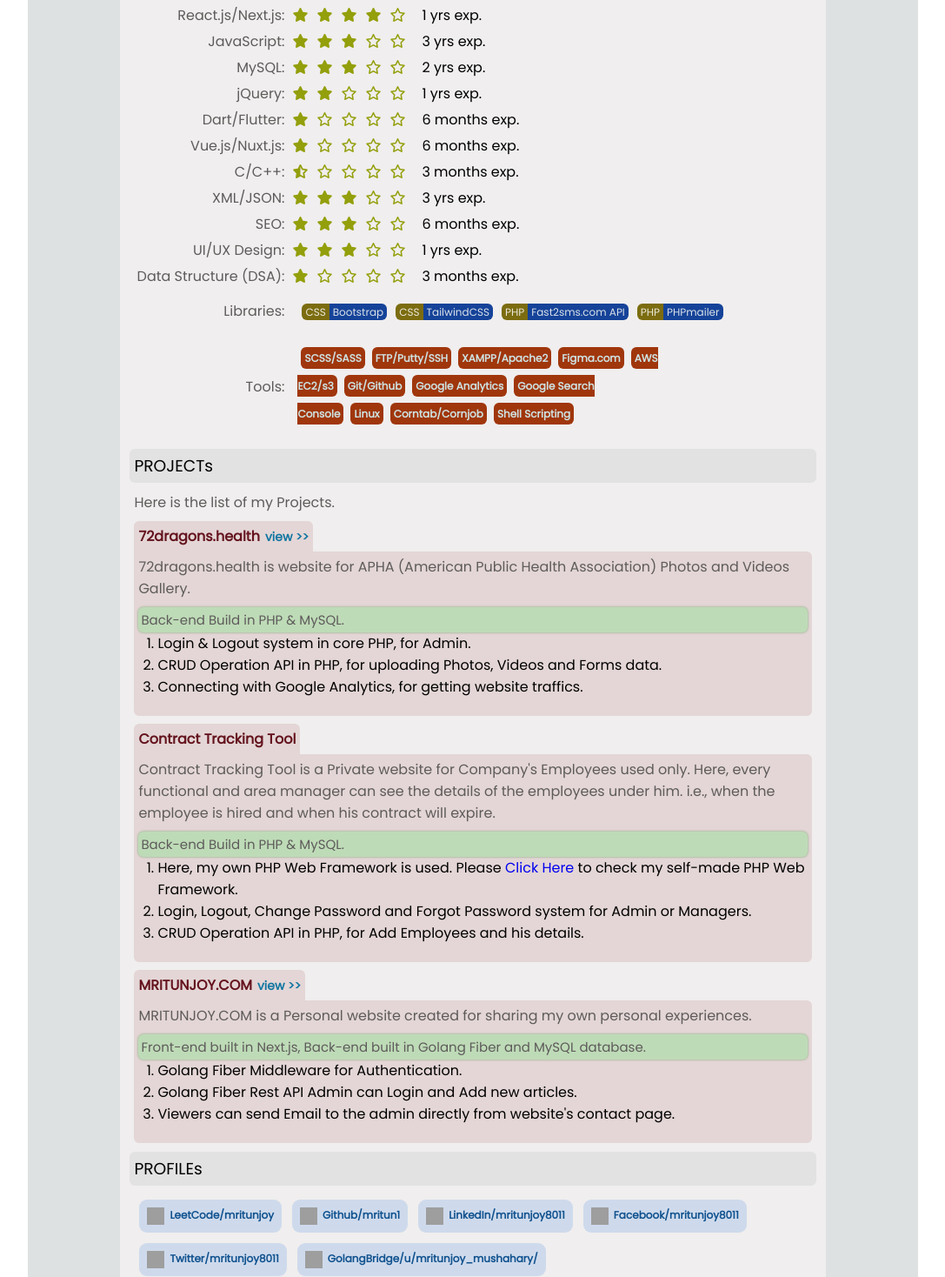
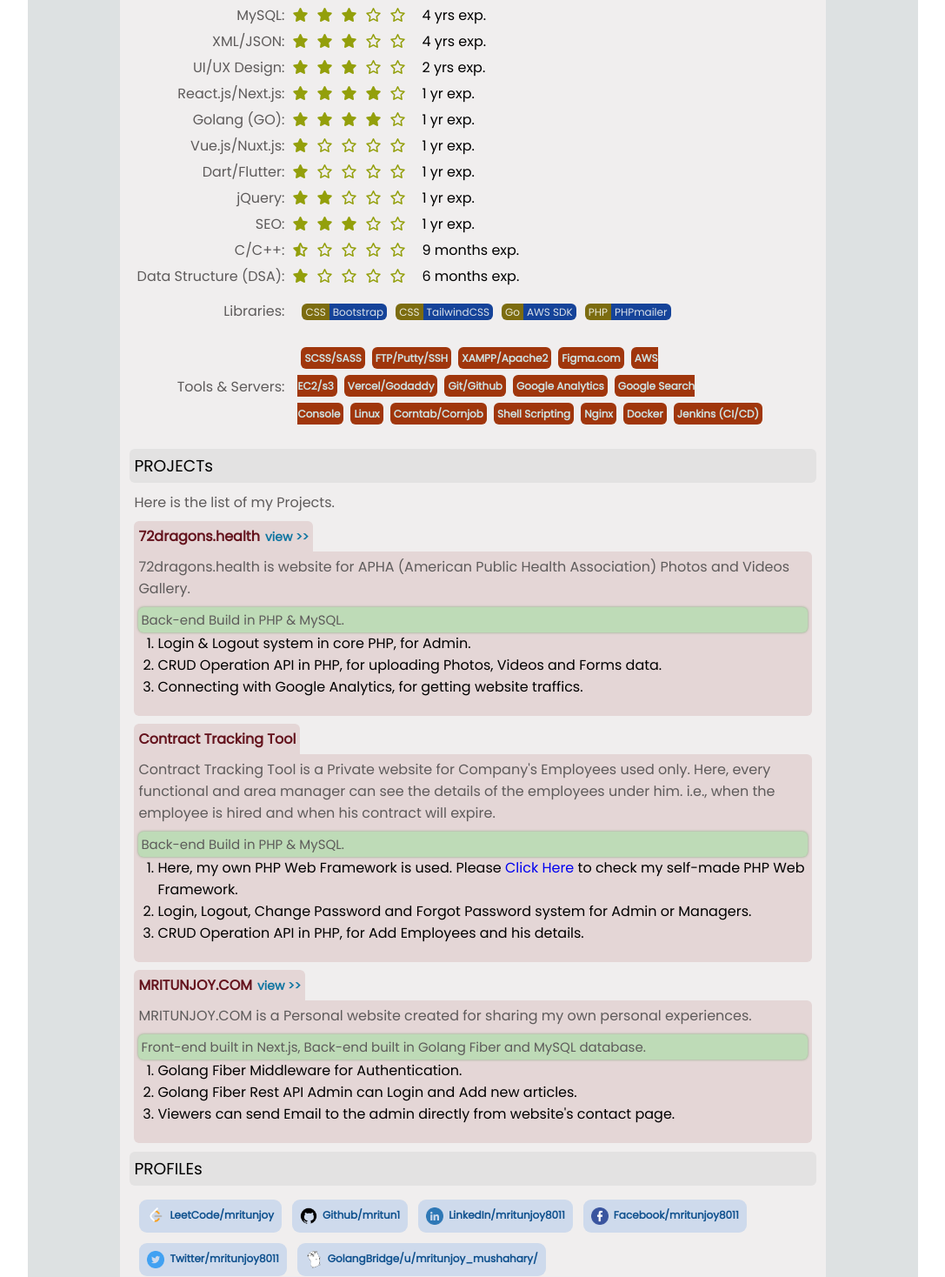
Before and after one commit to mritun1/mushahary.com-v1, a Next.js app: page /team/mritunjoy-mushahary in a window 1280 px wide. Shown: the part 645-2113 px from the top of the page at 87% size, without its empty margins (96-1183 px from the left). Built offline with nearby package versions, Linux system fonts and the light colour scheme; grey boxes are pictures that could not be loaded.

Commit message:
resume update

```diff
--- a/pages/team/mritunjoy-mushahary.tsx
+++ b/pages/team/mritunjoy-mushahary.tsx
@@ -99,7 +99,7 @@
                                                 <i className="fa-solid fa-star"></i>
                                                 <i className="fa-solid fa-star-half-stroke"></i>
                                             </td>
-                                            <td>4 yrs exp.</td>
+                                            <td>6 yrs exp.</td>
                                         </tr>
 
                                         <tr>
@@ -111,7 +111,62 @@
                                                 <i className="fa-solid fa-star"></i>
                                                 <i className="fa-regular fa-star"></i>
                                             </td>
-                                            <td>3 yrs exp.</td>
+                                            <td>5 yrs exp.</td>
+                                        </tr>
+                                        <tr>
+                                            <td>JavaScript:</td>
+                                            <td className='stars'>
+                                                <i className="fa-solid fa-star"></i>
+                                                <i className="fa-solid fa-star"></i>
+                                                <i className="fa-solid fa-star"></i>
+                                                <i className="fa-regular fa-star"></i>
+                                                <i className="fa-regular fa-star"></i>
+                                            </td>
+                                            <td>4 yrs exp.</td>
+                                        </tr>
+                                        <tr>
+                                            <td>MySQL:</td>
+                                            <td className='stars'>
+                                                <i className="fa-solid fa-star"></i>
+                                                <i className="fa-solid fa-star"></i>
+                                                <i className="fa-solid fa-star"></i>
+                                                <i className="fa-regular fa-star"></i>
+                                                <i className="fa-regular fa-star"></i>
+                                            </td>
+                                            <td>4 yrs exp.</td>
+                                        </tr>
+                                        <tr>
+                                            <td>XML/JSON:</td>
+                                            <td className='stars'>
+                                                <i className="fa-solid fa-star"></i>
+                                                <i className="fa-solid fa-star"></i>
+                                                <i className="fa-solid fa-star"></i>
+                                                <i className="fa-regular fa-star"></i>
+                                                <i className="fa-regular fa-star"></i>
+                                            </td>
+                                            <td>4 yrs exp.</td>
+                                        </tr>
+                                        <tr>
+                                            <td>UI/UX Design:</td>
+                                            <td className='stars'>
+                                                <i className="fa-solid fa-star"></i>
+                                                <i className="fa-solid fa-star"></i>
+                                                <i className="fa-solid fa-star"></i>
+                                                <i className="fa-regular fa-star"></i>
+                                                <i className="fa-regular fa-star"></i>
+                                            </td>
+                                            <td>2 yrs exp.</td>
+                                        </tr>
+                                        <tr>
+                                            <td>React.js/Next.js:</td>
+                                            <td className='stars'>
+                                                <i className="fa-solid fa-star"></i>
+                                                <i className="fa-solid fa-star"></i>
+                                                <i className="fa-solid fa-star"></i>
+                                                <i className="fa-solid fa-star"></i>
+                                                <i className="fa-regular fa-star"></i>
+                                            </td>
+                                            <td>1 yr exp.</td>
                                         </tr>
                                         <tr>
                                             <td>Golang (GO):</td>
@@ -122,40 +177,29 @@
                                                 <i className="fa-solid fa-star"></i>
                                                 <i className="fa-regular fa-star"></i>
                                             </td>
-                                            <td>1 yrs exp.</td>
+                                            <td>1 yr exp.</td>
                                         </tr>
                                         <tr>
-                                            <td>React.js/Next.js:</td>
+                                            <td>Vue.js/Nuxt.js:</td>
                                             <td className='stars'>
-                                                <i className="fa-solid fa-star"></i>
-                                                <i className="fa-solid fa-star"></i>
-                                                <i className="fa-solid fa-star"></i>
-                                                <i className="fa-solid fa-star"></i>
-                                                <i className="fa-regular fa-star"></i>
-                                            </td>
-                                            <td>1 yrs exp.</td>
-                                        </tr>
-                                        <tr>
-                                            <td>JavaScript:</td>
-                                            <td className='stars'>
-                                                <i className="fa-solid fa-star"></i>
-                                                <i className="fa-solid fa-star"></i>
                                                 <i className="fa-solid fa-star"></i>
                                                 <i className="fa-regular fa-star"></i>
                                                 <i className="fa-regular fa-star"></i>
+                                                <i className="fa-regular fa-star"></i>
+                                                <i className="fa-regular fa-star"></i>
                                             </td>
-                                            <td>3 yrs exp.</td>
+                                            <td>1 yr exp.</td>
                                         </tr>
                                         <tr>
-                                            <td>MySQL:</td>
+                                            <td>Dart/Flutter:</td>
                                             <td className='stars'>
-                                                <i className="fa-solid fa-star"></i>
-                                                <i className="fa-solid fa-star"></i>
                                                 <i className="fa-solid fa-star"></i>
                                                 <i className="fa-regular fa-star"></i>
                                                 <i className="fa-regular fa-star"></i>
+                                                <i className="fa-regular fa-star"></i>
+                                                <i className="fa-regular fa-star"></i>
                                             </td>
-                                            <td>2 yrs exp.</td>
+                                            <td>1 yr exp.</td>
                                         </tr>
                                         <tr>
                                             <td>jQuery:</td>
@@ -166,30 +210,18 @@
                                                 <i className="fa-regular fa-star"></i>
                                                 <i className="fa-regular fa-star"></i>
                                             </td>
-                                            <td>1 yrs exp.</td>
+                                            <td>1 yr exp.</td>
                                         </tr>
-
                                         <tr>
-                                            <td>Dart/Flutter:</td>
+                                            <td>SEO:</td>
                                             <td className='stars'>
+                                                <i className="fa-solid fa-star"></i>
+                                                <i className="fa-solid fa-star"></i>
                                                 <i className="fa-solid fa-star"></i>
                                                 <i className="fa-regular fa-star"></i>
                                                 <i className="fa-regular fa-star"></i>
-                                                <i className="fa-regular fa-star"></i>
-                                                <i className="fa-regular fa-star"></i>
                                             </td>
-                                            <td>6 months exp.</td>
-                                        </tr>
-                                        <tr>
-                                            <td>Vue.js/Nuxt.js:</td>
-                                            <td className='stars'>
-                                                <i className="fa-solid fa-star"></i>
-                                                <i className="fa-regular fa-star"></i>
-                                                <i className="fa-regular fa-star"></i>
-                                                <i className="fa-regular fa-star"></i>
-                                                <i className="fa-regular fa-star"></i>
-                                            </td>
-                                            <td>6 months exp.</td>
+                                            <td>1 yr exp.</td>
                                         </tr>
                                         <tr>
                                             <td>C/C++:</td>
@@ -200,40 +232,7 @@
                                                 <i className="fa-regular fa-star"></i>
                                                 <i className="fa-regular fa-star"></i>
                                             </td>
-                                            <td>3 months exp.</td>
-                                        </tr>
-                                        <tr>
-                                            <td>XML/JSON:</td>
-                                            <td className='stars'>
-                                                <i className="fa-solid fa-star"></i>
-                                                <i className="fa-solid fa-star"></i>
-                                                <i className="fa-solid fa-star"></i>
-                                                <i className="fa-regular fa-star"></i>
-                                                <i className="fa-regular fa-star"></i>
-                                            </td>
-                                            <td>3 yrs exp.</td>
-                                        </tr>
-                                        <tr>
-                                            <td>SEO:</td>
-                                            <td className='stars'>
-                                                <i className="fa-solid fa-star"></i>
-                                                <i className="fa-solid fa-star"></i>
-                                                <i className="fa-solid fa-star"></i>
-                                                <i className="fa-regular fa-star"></i>
-                                                <i className="fa-regular fa-star"></i>
-                                            </td>
-                                            <td>6 months exp.</td>
-                                        </tr>
-                                        <tr>
-                                            <td>UI/UX Design:</td>
-                                            <td className='stars'>
-                                                <i className="fa-solid fa-star"></i>
-                                                <i className="fa-solid fa-star"></i>
-                                                <i className="fa-solid fa-star"></i>
-                                                <i className="fa-regular fa-star"></i>
-                                                <i className="fa-regular fa-star"></i>
-                                            </td>
-                                            <td>1 yrs exp.</td>
+                                            <td>9 months exp.</td>
                                         </tr>
                                         <tr>
                                             <td>Data Structure (DSA):</td>
@@ -244,8 +243,9 @@
                                                 <i className="fa-regular fa-star"></i>
                                                 <i className="fa-regular fa-star"></i>
                                             </td>
-                                            <td>3 months exp.</td>
+                                            <td>6 months exp.</td>
                                         </tr>
+
                                         <tr>
                                             <td>Libraries:</td>
                                             <td colSpan={2}>
@@ -261,8 +261,8 @@
                                                 </span>
 
                                                 <span className='lib'>
-                                                    <span>PHP</span>
-                                                    <span>Fast2sms.com API</span>
+                                                    <span>Go</span>
+                                                    <span>AWS SDK</span>
                                                 </span>
 
                                                 <span className='lib'>
@@ -273,19 +273,23 @@
                                             </td>
                                         </tr>
                                         <tr>
-                                            <td>Tools:</td>
+                                            <td>Tools &amp; Servers:</td>
                                             <td colSpan={2}>
                                                 <span className='tags'>SCSS/SASS</span>
                                                 <span className='tags'>FTP/Putty/SSH</span>
                                                 <span className='tags'>XAMPP/Apache2</span>
                                                 <span className='tags'>Figma.com</span>
                                                 <span className='tags'>AWS EC2/s3</span>
+                                                <span className='tags'>Vercel/Godaddy</span>
                                                 <span className='tags'>Git/Github</span>
                                                 <span className='tags'>Google Analytics</span>
                                                 <span className='tags'>Google Search Console</span>
                                                 <span className='tags'>Linux</span>
                                                 <span className='tags'>Corntab/Cornjob</span>
                                                 <span className='tags'>Shell Scripting</span>
+                                                <span className='tags'>Nginx</span>
+                                                <span className='tags'>Docker</span>
+                                                <span className='tags'>Jenkins (CI/CD)</span>
                                             </td>
                                         </tr>
                                     </tbody>
@@ -370,7 +374,7 @@
                                         alt='LeetCode'
                                         height={20}
                                         width={20}
-                                        src="/../public/imgs/social/LeetCode.png"
+                                        src="/imgs/social/LeetCode.png"
                                     />
                                     <Link href="https://leetcode.com/mritunjoy/" target="_blank">
                                         LeetCode/mritunjoy
@@ -382,7 +386,7 @@
                                         alt='Github'
                                         height={20}
                                         width={20}
-                                        src="/../public/imgs/social/github.png"
+                                        src="/imgs/social/github.png"
                                     />
                                     <Link href="https://github.com/mritun1" target="_blank">
                                         Github/mritun1
@@ -394,7 +398,7 @@
                                         alt='LinkedIn'
                                         height={20}
                                         width={20}
-                                        src="/../public/imgs/social/linkedin.png"
+                                        src="/imgs/social/linkedin.png"
                                     />
                                     <Link href="https://www.linkedin.com/in/mritunjoy8011/" target="_blank">
                                         LinkedIn/mritunjoy8011
@@ -406,7 +410,7 @@
                                         alt='Facebook'
                                         height={20}
                                         width={20}
-                                        src="/../public/imgs/social/facebook.png"
+                                        src="/imgs/social/facebook.png"
                                     />
                                     <Link href="https://www.facebook.com/mritunjoy8011" target="_blank">
                                         Facebook/mritunjoy8011
@@ -418,7 +422,7 @@
                                         alt='Twitter'
                                         height={20}
                                         width={20}
-                                        src="/../public/imgs/social/twitter.png"
+                                        src="/imgs/social/twitter.png"
                                     />
                                     <Link href="https://twitter.com/mritunjoy8011" target="_blank">
                                         Twitter/mritunjoy8011
@@ -430,7 +434,7 @@
                                         alt='Golang Forum'
                                         height={20}
                                         width={20}
-                                        src="/../public/imgs/social/golangbridge.png"
+                                        src="/imgs/social/golangbridge.png"
                                     />
                                     <Link href="https://forum.golangbridge.org/u/mritunjoy_mushahary/" target="_blank">
                                         GolangBridge/u/mritunjoy_mushahary/
```
